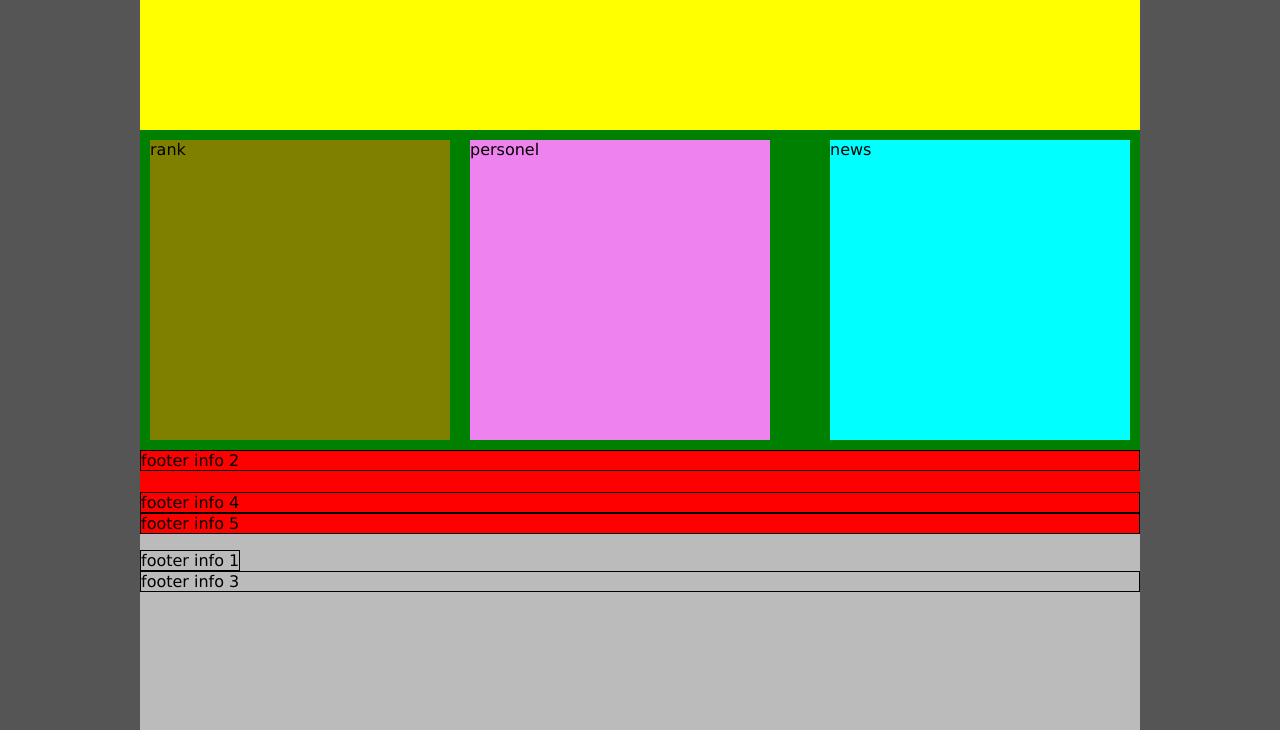
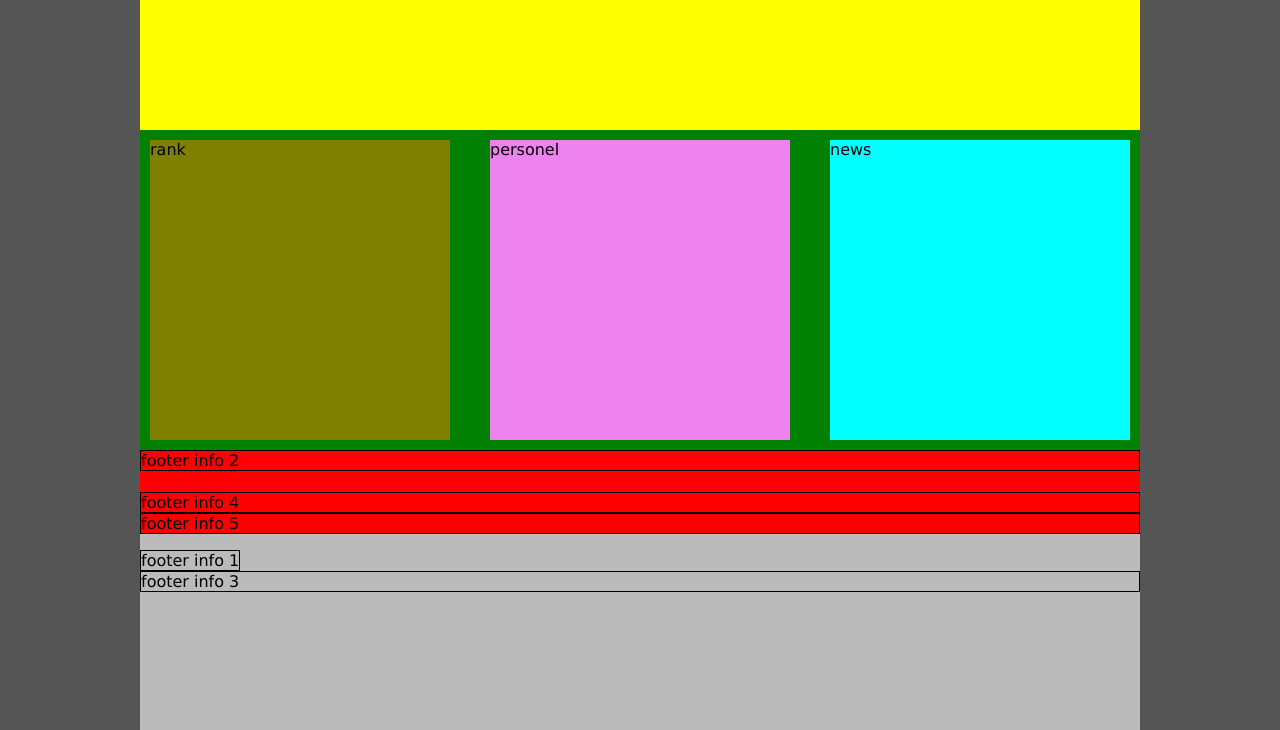
Before and after one commit to girin-dev/homework, a plain HTML site: page 170912/20170912/0912.html in a window 1280 px wide. Shown: the part 70-800 px from the top of the page. Drawn offline with Linux system fonts and the light colour scheme.

Commit message:
edit 0912.css during find a better way

```diff
--- a/170912/20170912/0912.css
+++ b/170912/20170912/0912.css
@@ -51,7 +51,7 @@ body {
 
 .personel {
   background: violet;
-  margin-right: 50px;
+  position: relative;
 }
 
 .footer {
```
